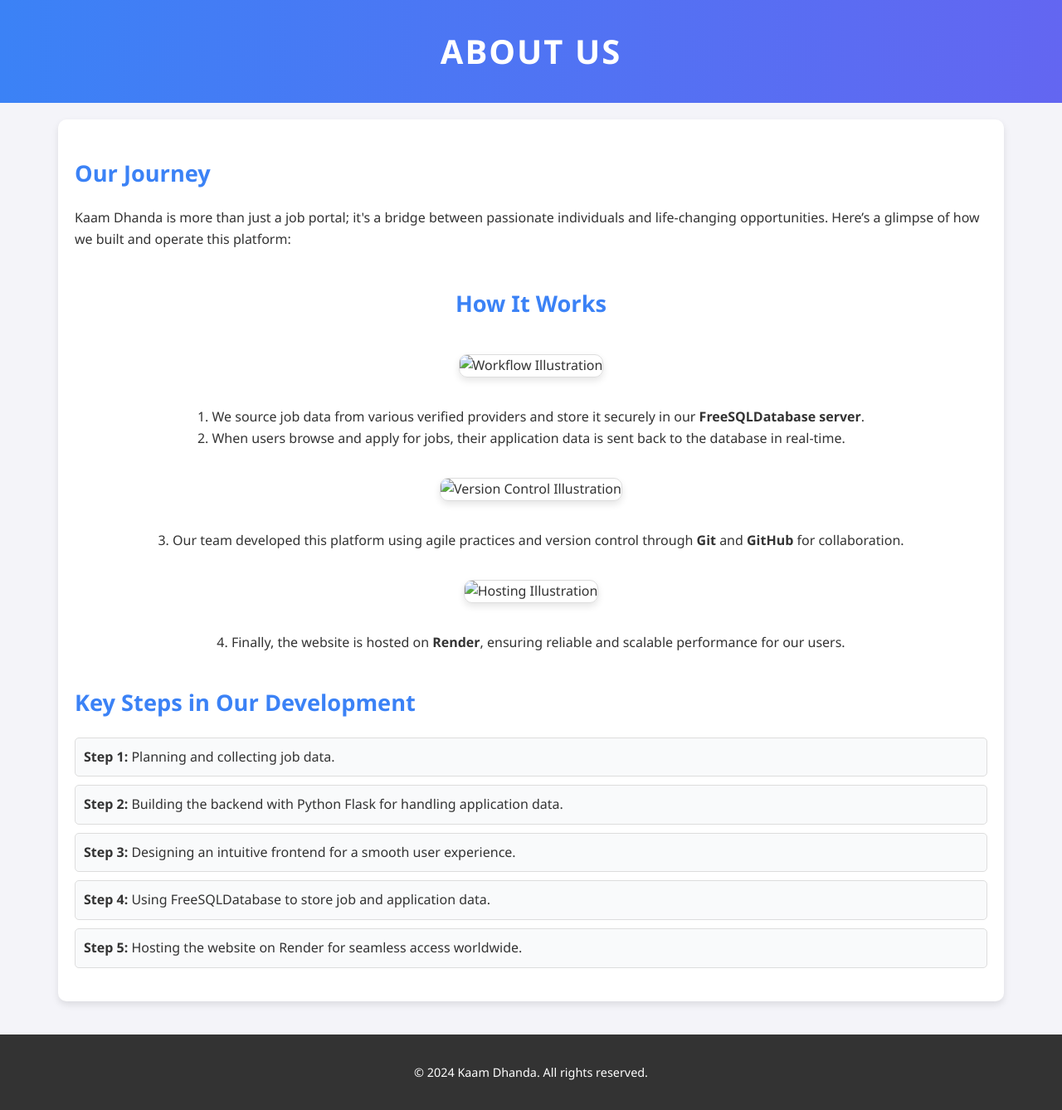
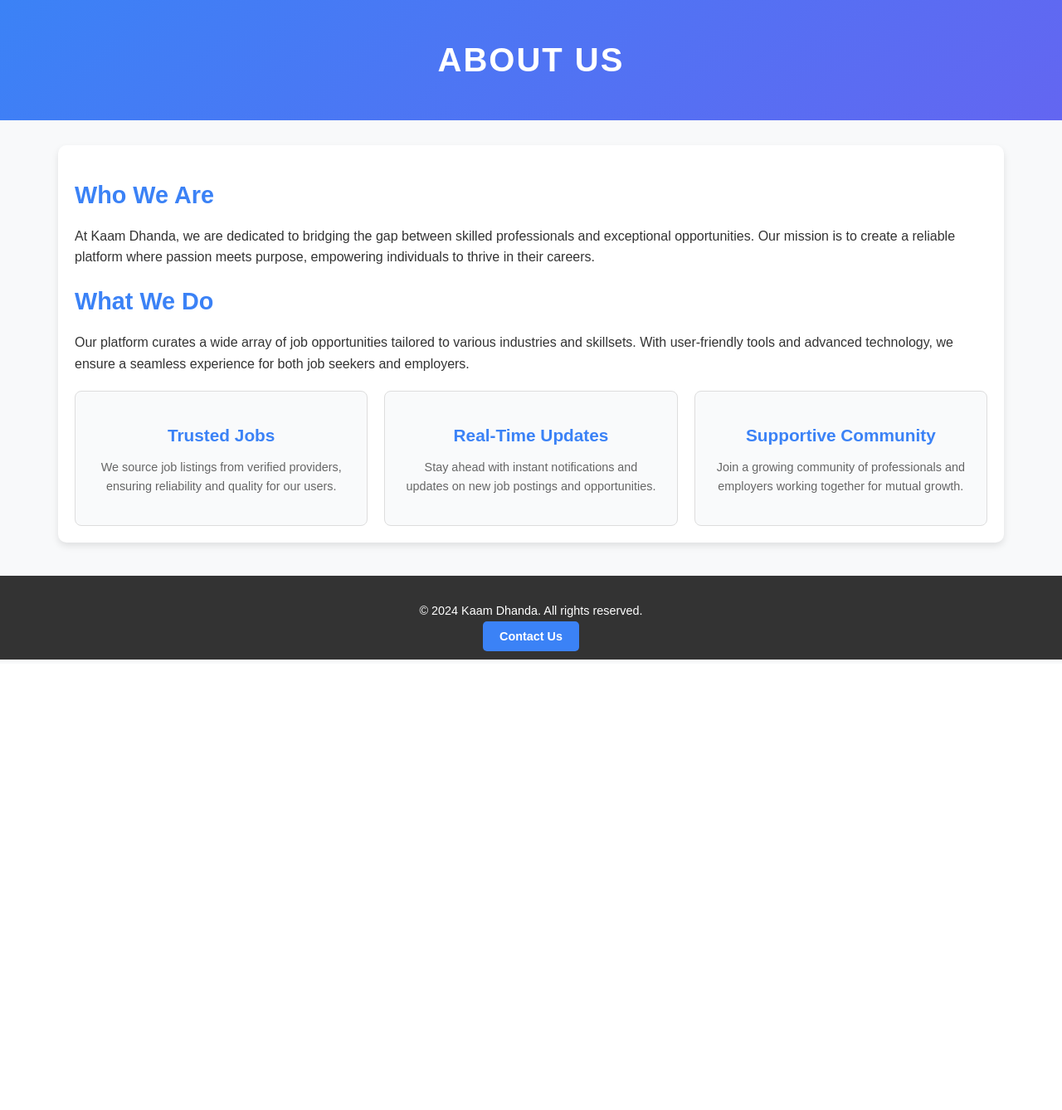
Before and after one commit to Aditya-Kayasth/Dynamic-Database, a Flask app: template templates/about-us.html in a window 1280 px wide. Shown: the whole page at 83% size. After the commit the page ends 795 px from the top, so only its background shows below. Run offline with Flask 3, Linux system fonts and the light colour scheme; the template is opened without the code that fills it, so the values that code supplies are empty; some libraries are stand-ins or nearby versions.

Commit message:
Added the about us and contact and comments

```diff
--- a/app.py
+++ b/app.py
@@ -55,6 +55,24 @@
 
     return render_template("acknowledgement.html", user_form=form_data, data=data)  # Render acknowledgment page
 
+# Route for "About Us" page
+@app.route('/about')
+def about_us():
+    """
+    Displays the 'About Us' page.
+    This page can include details about the website, its purpose, and its development process.
+    """
+    return render_template("about-us.html")  # Render the 'about.html' template
+
+# Route for "Contact" page
+@app.route('/contact')
+def contact_us():
+    """
+    Displays the 'Contact' page.
+    This page can include contact information or a form to reach out to the website admins.
+    """
+    return render_template("contact-us.html")  # Render the 'contact.html' template
+
 # Entry point for the application
 if __name__ == "__main__":
     """
--- a/templates/about-us.html
+++ b/templates/about-us.html
@@ -7,19 +7,18 @@
     <style>
         /* General Styles */
         body {
-            font-family: 'Segoe UI', Tahoma, Geneva, Verdana, sans-serif;
+            font-family: 'Arial', sans-serif;
             margin: 0;
             padding: 0;
-            background-color: #f4f4f9;
+            background-color: #f8f9fa;
             color: #333;
-            line-height: 1.6;
         }
 
         header {
-            background: linear-gradient(to right, #3b82f6, #6366f1);
+            background: linear-gradient(135deg, #3b82f6, #6366f1);
             color: white;
             text-align: center;
-            padding: 30px 20px;
+            padding: 50px 20px;
         }
 
         header h1 {
@@ -32,7 +31,7 @@
         .container {
             width: 90%;
             max-width: 1100px;
-            margin: 20px auto;
+            margin: 30px auto;
             padding: 20px;
             background: white;
             border-radius: 10px;
@@ -42,41 +41,45 @@
         .container h2 {
             color: #3b82f6;
             margin-bottom: 20px;
-            font-size: 1.7rem;
+            font-size: 1.8rem;
         }
 
         .container p {
             margin: 15px 0;
+            font-size: 1rem;
+            line-height: 1.6;
         }
 
-        .illustration {
-            display: flex;
-            flex-direction: column;
-            align-items: center;
-            margin: 20px 0;
+        .features {
+            display: grid;
+            grid-template-columns: repeat(auto-fit, minmax(300px, 1fr));
+            gap: 20px;
+            margin-top: 20px;
         }
 
-        .illustration img {
-            max-width: 100%;
-            height: auto;
-            margin: 20px 0;
+        .feature {
+            padding: 20px;
             border: 1px solid #ddd;
-            border-radius: 10px;
-            box-shadow: 0 4px 8px rgba(0, 0, 0, 0.1);
+            border-radius: 8px;
+            background-color: #f9fafb;
+            text-align: center;
+            transition: transform 0.3s ease, box-shadow 0.3s ease;
         }
 
-        .steps {
-            list-style: none;
-            padding: 0;
-            margin: 20px 0;
+        .feature:hover {
+            transform: translateY(-5px);
+            box-shadow: 0 6px 12px rgba(0, 0, 0, 0.1);
         }
 
-        .steps li {
-            margin: 10px 0;
-            padding: 10px;
-            background: #f9fafb;
-            border: 1px solid #ddd;
-            border-radius: 5px;
+        .feature h3 {
+            font-size: 1.3rem;
+            color: #3b82f6;
+            margin-bottom: 10px;
+        }
+
+        .feature p {
+            font-size: 0.9rem;
+            color: #666;
         }
 
         footer {
@@ -84,8 +87,8 @@
             background-color: #333;
             color: white;
             padding: 20px;
+            font-size: 0.9rem;
             margin-top: 40px;
-            font-size: 0.9rem;
         }
 
         footer a {
@@ -111,47 +114,32 @@
 
     <!-- About Section -->
     <div class="container">
-        <h2>Our Journey</h2>
-        <p>Kaam Dhanda is more than just a job portal; it's a bridge between passionate individuals and life-changing opportunities. Here’s a glimpse of how we built and operate this platform:</p>
+        <h2>Who We Are</h2>
+        <p>At Kaam Dhanda, we are dedicated to bridging the gap between skilled professionals and exceptional opportunities. Our mission is to create a reliable platform where passion meets purpose, empowering individuals to thrive in their careers.</p>
 
-        <!-- Illustrations Section -->
-        <div class="illustration">
-            <h2>How It Works</h2>
+        <h2>What We Do</h2>
+        <p>Our platform curates a wide array of job opportunities tailored to various industries and skillsets. With user-friendly tools and advanced technology, we ensure a seamless experience for both job seekers and employers.</p>
 
-            <!-- Workflow Illustration -->
-            <img src="https://via.placeholder.com/800x400?text=Job+Data+to+Server+Workflow" alt="Workflow Illustration">
-            <p>
-                1. We source job data from various verified providers and store it securely in our <b>FreeSQLDatabase server</b>.<br>
-                2. When users browse and apply for jobs, their application data is sent back to the database in real-time.
-            </p>
-
-            <!-- Development Illustration -->
-            <img src="https://via.placeholder.com/800x400?text=Version+Control+System" alt="Version Control Illustration">
-            <p>
-                3. Our team developed this platform using agile practices and version control through <b>Git</b> and <b>GitHub</b> for collaboration.
-            </p>
-
-            <!-- Hosting Illustration -->
-            <img src="https://via.placeholder.com/800x400?text=Render+Hosting" alt="Hosting Illustration">
-            <p>
-                4. Finally, the website is hosted on <b>Render</b>, ensuring reliable and scalable performance for our users.
-            </p>
+        <div class="features">
+            <div class="feature">
+                <h3>Trusted Jobs</h3>
+                <p>We source job listings from verified providers, ensuring reliability and quality for our users.</p>
+            </div>
+            <div class="feature">
+                <h3>Real-Time Updates</h3>
+                <p>Stay ahead with instant notifications and updates on new job postings and opportunities.</p>
+            </div>
+            <div class="feature">
+                <h3>Supportive Community</h3>
+                <p>Join a growing community of professionals and employers working together for mutual growth.</p>
+            </div>
         </div>
-
-        <!-- Steps Section -->
-        <h2>Key Steps in Our Development</h2>
-        <ul class="steps">
-            <li><b>Step 1:</b> Planning and collecting job data.</li>
-            <li><b>Step 2:</b> Building the backend with Python Flask for handling application data.</li>
-            <li><b>Step 3:</b> Designing an intuitive frontend for a smooth user experience.</li>
-            <li><b>Step 4:</b> Using FreeSQLDatabase to store job and application data.</li>
-            <li><b>Step 5:</b> Hosting the website on Render for seamless access worldwide.</li>
-        </ul>
     </div>
 
     <!-- Footer -->
     <footer>
         <p>&copy; 2024 Kaam Dhanda. All rights reserved.</p>
+        <a href="mailto:contact@kaamdanda.com?subject=Contact Us">Contact Us</a>
     </footer>
 </body>
 </html>
```
Also changed, not shown: templates/home.html (+10 -7 lines).
